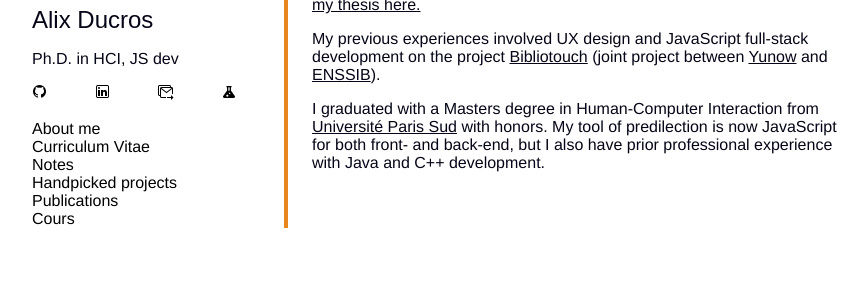
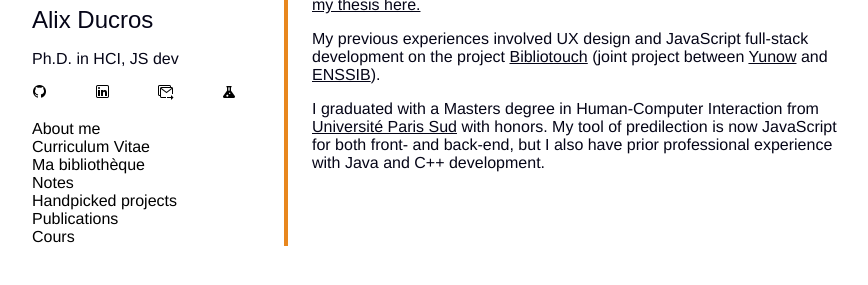
Before and after one commit to Karalix/Karalix.github.io, a Jekyll site: the page built from index.md, in a window 1280 px wide, cut to the strip 314-599 px from the top of the page. Shown: the whole strip, without its empty margins (72-940 px from the left). Built offline with Jekyll 4.4.1, drawn with Linux system fonts in a browser that asks for light colours; some web fonts are replaced.

Commit message:
Update library.md

```diff
--- a/library.md
+++ b/library.md
@@ -1,3 +1,7 @@
+---
+title: "Ma bibliothèque"
+layout: page
+---
 
 Un mot de passe vous est demandé ? C'est `Vivelebrocoli`.
 
```
